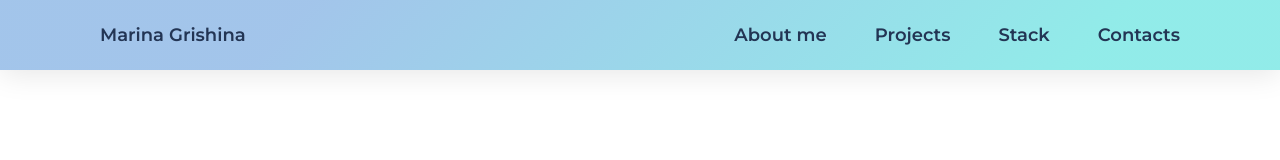
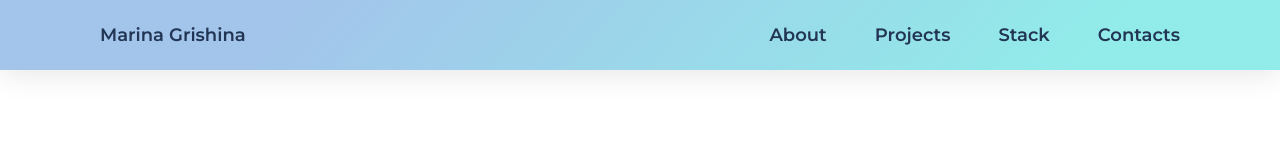
Before and after one commit to MarinGr/portfolio, a React (Create React App) app: page / in a window 1280 px wide. Shown: the top 160 px of the page. Built offline with nearby package versions, Linux system fonts and the light colour scheme.

Commit message:
change nav title

```diff
--- a/src/components/Nav.jsx
+++ b/src/components/Nav.jsx
@@ -6,7 +6,7 @@ export default function Nav() {
     <Container>
       <NavItem>
         <Link smooth to="about">
-          About me
+          About
         </Link>
       </NavItem>
       <NavItem>
```
